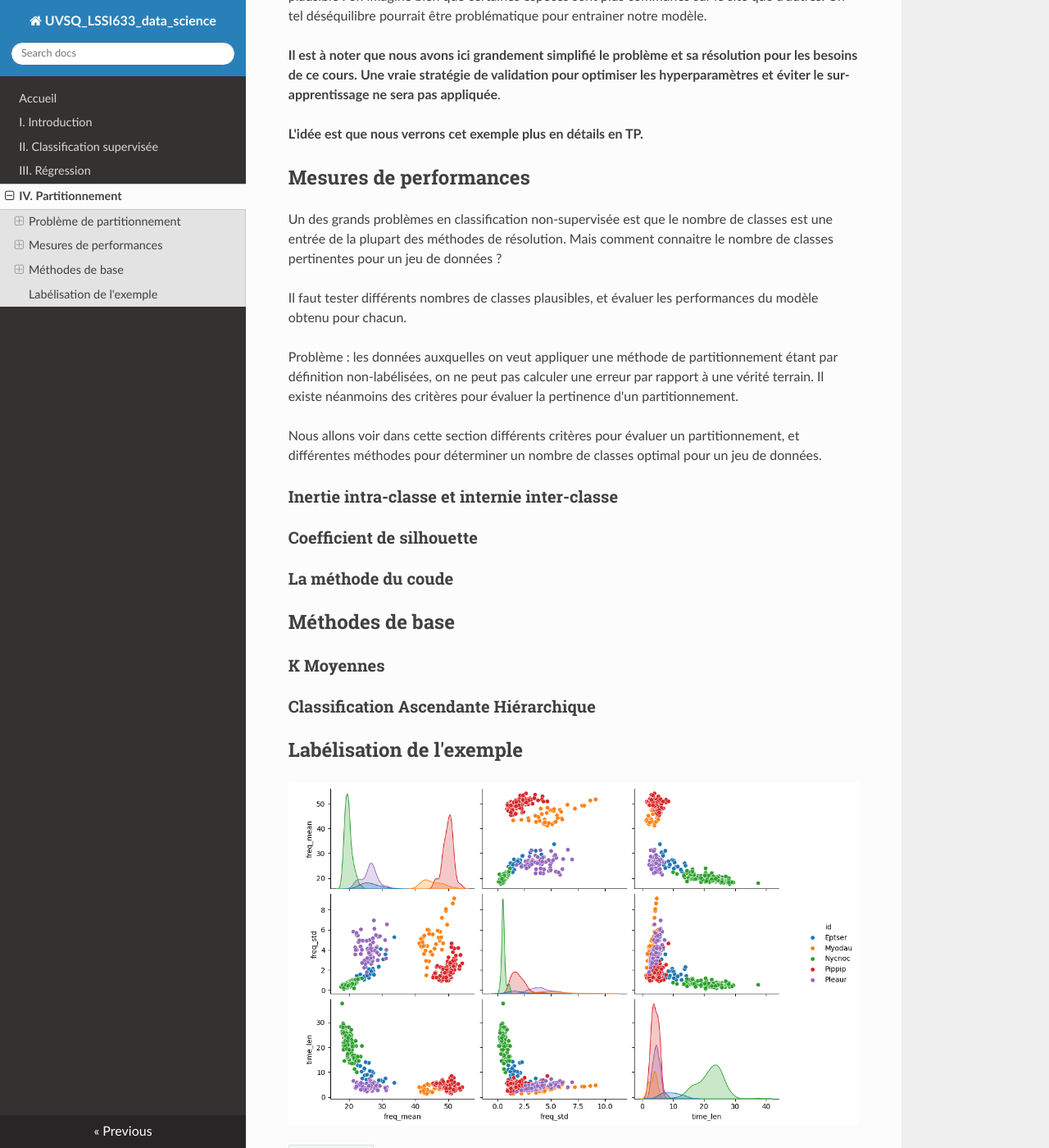
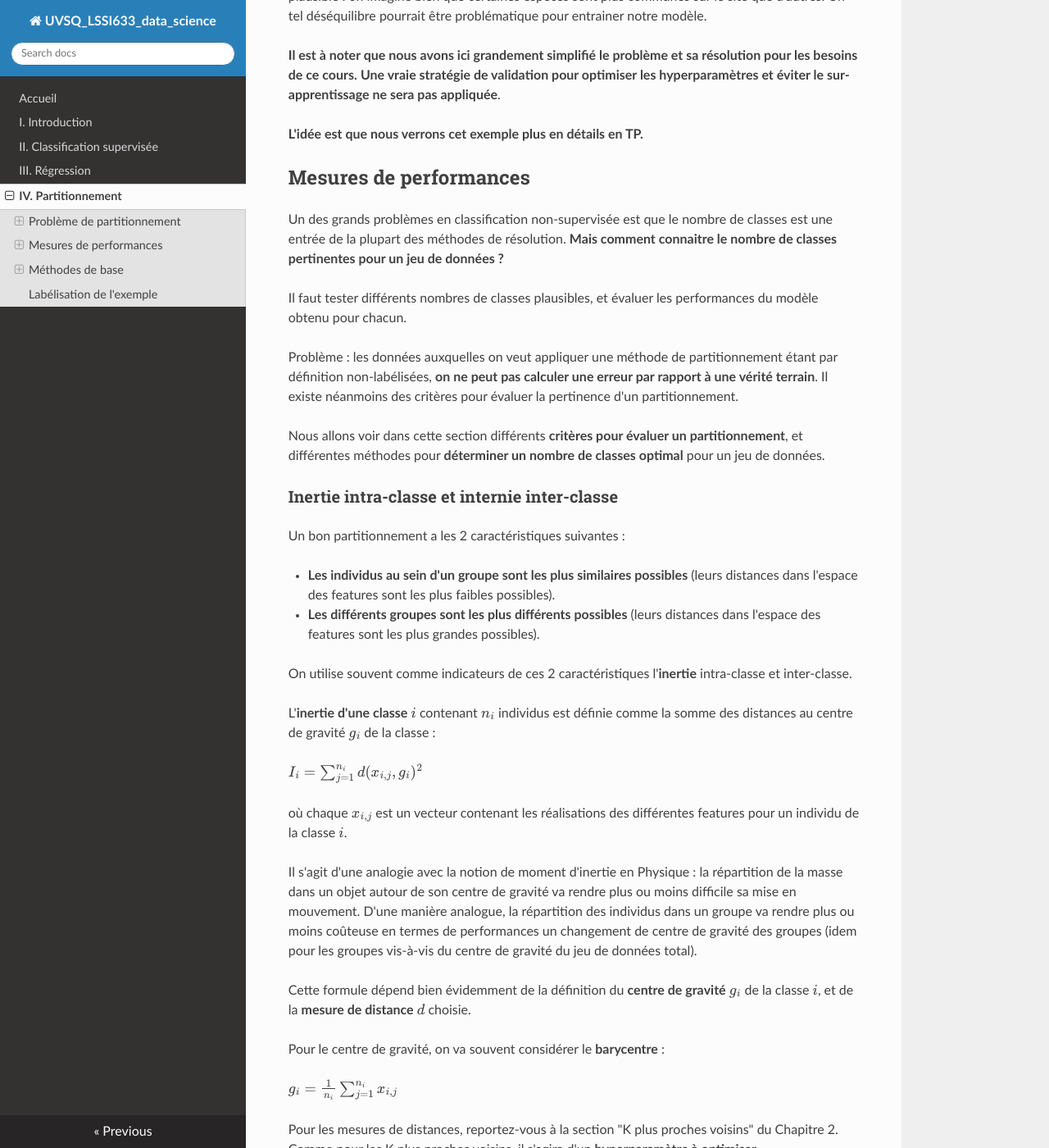
Before and after one commit to NicOudart/UVSQ_LSSI633_data_science, an MkDocs documentation site: the page built from docs/Chap4_Partitionnement.md, in a window 1280 px wide and 1400 px high, scrolled down 4151 px. Shown: the whole window at 82% size. Built offline with MkDocs 1.6.1, drawn with Linux system fonts in a browser that asks for light colours; nearby versions of some CDN libraries; some of the changed text lies outside the part shown.

Commit message:
-Progress on Chapter 4.

```diff
--- a/docs/Chap4_Partitionnement.md
+++ b/docs/Chap4_Partitionnement.md
@@ -126,16 +126,60 @@ Un tel déséquilibre pourrait être problématique pour entrainer notre modèle
 ## Mesures de performances
 
 Un des grands problèmes en classification non-supervisée est que le nombre de classes est une entrée de la plupart des méthodes de résolution.
-Mais comment connaitre le nombre de classes pertinentes pour un jeu de données ?
+**Mais comment connaitre le nombre de classes pertinentes pour un jeu de données ?**
 
 Il faut tester différents nombres de classes plausibles, et évaluer les performances du modèle obtenu pour chacun.
 
-Problème : les données auxquelles on veut appliquer une méthode de partitionnement étant par définition non-labélisées, on ne peut pas calculer une erreur par rapport à une vérité terrain.
+Problème : les données auxquelles on veut appliquer une méthode de partitionnement étant par définition non-labélisées, **on ne peut pas calculer une erreur par rapport à une vérité terrain**.
 Il existe néanmoins des critères pour évaluer la pertinence d'un partitionnement.
 
-Nous allons voir dans cette section différents critères pour évaluer un partitionnement, et différentes méthodes pour déterminer un nombre de classes optimal pour un jeu de données.
+Nous allons voir dans cette section différents **critères pour évaluer un partitionnement**, et différentes méthodes pour **déterminer un nombre de classes optimal** pour un jeu de données.
 
 ### Inertie intra-classe et internie inter-classe
+
+Un bon partitionnement a les 2 caractéristiques suivantes :
+
+* **Les individus au sein d'un groupe sont les plus similaires possibles** (leurs distances dans l'espace des features sont les plus faibles possibles).
+
+* **Les différents groupes sont les plus différents possibles** (leurs distances dans l'espace des features sont les plus grandes possibles).
+
+On utilise souvent comme indicateurs de ces 2 caractéristiques l'**inertie** intra-classe et inter-classe.
+
+L'**inertie d'une classe** $i$ contenant $n_i$ individus est définie comme la somme des distances au centre de gravité $g_i$ de la classe :
+
+$I_i = \sum_{j=1}^{n_i} d(x_{i,j},g_i)^2$
+
+où chaque $x_{i,j}$ est un vecteur contenant les réalisations des différentes features pour un individu de la classe $i$.
+
+Il s'agit d'une analogie avec la notion de moment d'inertie en Physique : la répartition de la masse dans un objet autour de son centre de gravité va rendre plus ou moins difficile sa mise en mouvement.
+D'une manière analogue, la répartition des individus dans un groupe va rendre plus ou moins coûteuse en termes de performances un changement de centre de gravité des groupes (idem pour les groupes vis-à-vis du centre de gravité du jeu de données total).
+
+Cette formule dépend bien évidemment de la définition du **centre de gravité** $g_i$ de la classe $i$, et de la **mesure de distance** $d$ choisie.
+
+Pour le centre de gravité, on va souvent considérer le **barycentre** :
+
+$g_i = \frac{1}{n_i} \sum_{j=1}^{n_i} x_{i,j}$
+
+Pour les mesures de distances, reportez-vous à la section "K plus proches voisins" du Chapitre 2.
+Comme pour les K plus proches voisins, il s'agira d'un **hyperparamètre à optimiser**.
+
+On définit alors l'**inertie intra-classe** comme étant la somme des inerties des $k$ classes :
+
+$I = \sum_{i=1}^{k} I_i = \sum{i=1}^{k} \sum_{j=1}^{n_i} d(x_{i,j},g_i)^2$
+
+Il s'agit d'un indicateur de la **similarité des individus au sein de chaque classe**.
+
+L'**inertie inter-classe** est quant à elle définie comme :
+
+$J = \sum_{i=1}^{k} n_i d(g_i,g)^2$
+
+avec $g = \frac{1}{\sum_{i=1}^{k} n_i} \sum_{i=1}^{k} \sum_{j=1}^{n_i} x_{i,j}$ le barycentre du jeu de données complet.
+
+Il s'agit d'un indicateur de la **séparabilité des différentes classes**.
+
+|Théorème de Huygens|
+|:-|
+||
 
 ### Coefficient de silhouette
 
```
